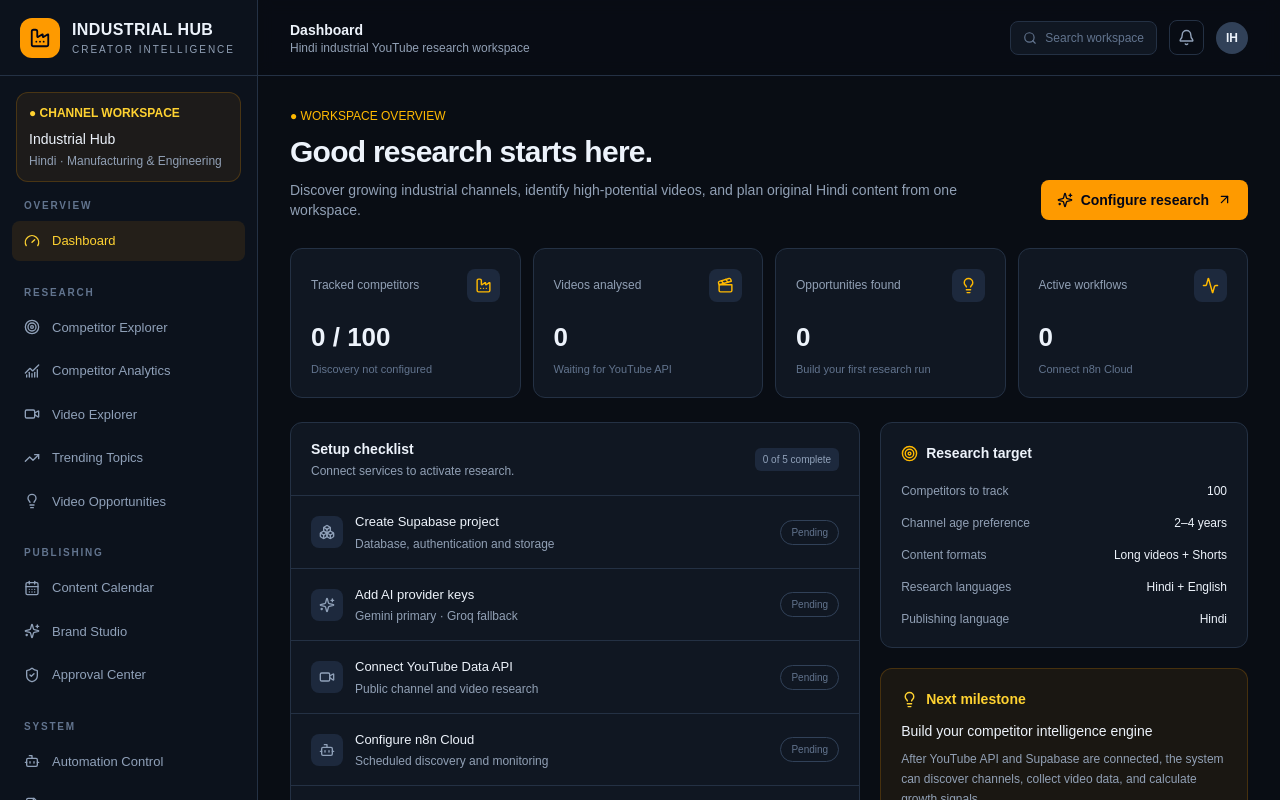
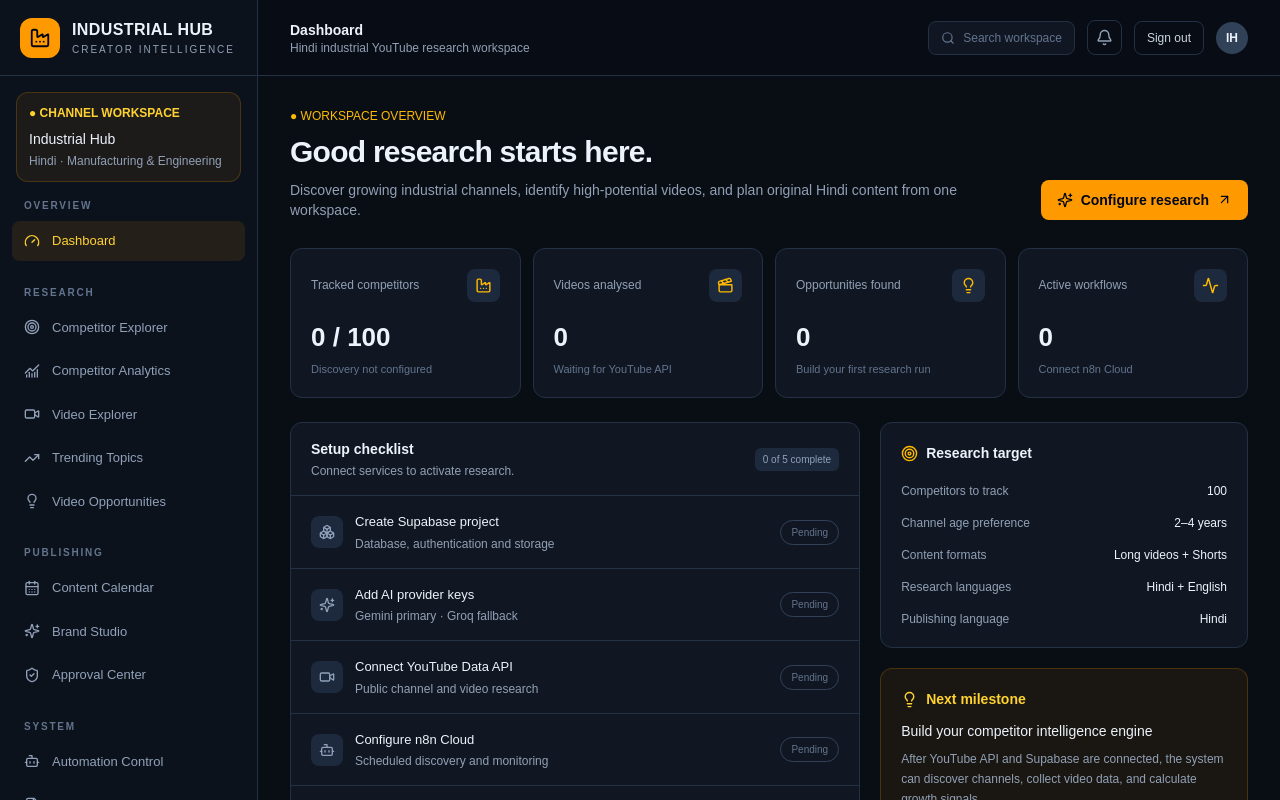
Before and after one commit to automationraks/yt-aiwithbhai, a Next.js app: page / in a window 1280 px wide. Shown: the top 800 px of the page. Built offline with nearby package versions, Linux system fonts and the light colour scheme.

Commit message:
Add dashboard sign out action

```diff
--- a/src/app/page.tsx
+++ b/src/app/page.tsx
@@ -1,15 +1,17 @@
 "use client";
 import { useState } from "react";
+import { useRouter } from "next/navigation";
+import { createSupabaseBrowserClient } from "@/lib/supabase/browser";
 import { Activity, ArrowUpRight, Bell, Bot, Boxes, CalendarDays, ChartNoAxesCombined, CheckCircle2, Clapperboard, Factory, FileText, Gauge, Lightbulb, Menu, Search, Settings2, ShieldCheck, Sparkles, Target, TrendingUp, Video, X } from "lucide-react";
 
 const groups=[{name:"Overview",items:[["Dashboard",Gauge]]},{name:"Research",items:[["Competitor Explorer",Target],["Competitor Analytics",ChartNoAxesCombined],["Video Explorer",Video],["Trending Topics",TrendingUp],["Video Opportunities",Lightbulb]]},{name:"Publishing",items:[["Content Calendar",CalendarDays],["Brand Studio",Sparkles],["Approval Center",ShieldCheck]]},{name:"System",items:[["Automation Control",Bot],["Reports",FileText],["Settings",Settings2]]}] as const;
 const metrics=[["Tracked competitors","0 / 100","Discovery not configured",Factory],["Videos analysed","0","Waiting for YouTube API",Clapperboard],["Opportunities found","0","Build your first research run",Lightbulb],["Active workflows","0","Connect n8n Cloud",Activity]] as const;
-export default function Home(){const[active,setActive]=useState("Dashboard");const[mobile,setMobile]=useState(false);return <main className="min-h-screen"><div className="flex min-h-screen">
+export default function Home(){const[active,setActive]=useState("Dashboard");const[mobile,setMobile]=useState(false);const router=useRouter();async function handleSignOut(){const supabase=createSupabaseBrowserClient();await supabase.auth.signOut();router.replace("/login");router.refresh();}return <main className="min-h-screen"><div className="flex min-h-screen">
 <aside className={`fixed inset-y-0 left-0 z-40 flex w-[258px] flex-col border-r border-[var(--border)] bg-[#0c121c] transition-transform lg:static lg:translate-x-0 ${mobile?"translate-x-0":"-translate-x-full"}`}><div className="flex h-[76px] items-center gap-3 border-b border-[var(--border)] px-5"><div className="flex h-10 w-10 items-center justify-center rounded-xl bg-amber-500 text-slate-950"><Factory size={22}/></div><div><div className="font-semibold tracking-wide">INDUSTRIAL HUB</div><div className="text-[10px] uppercase tracking-[.2em] text-[var(--muted)]">Creator intelligence</div></div><button onClick={()=>setMobile(false)} className="ml-auto lg:hidden"><X size={18}/></button></div>
 <div className="p-4"><div className="rounded-xl border border-amber-500/20 bg-amber-500/[.07] p-3"><div className="text-xs font-semibold text-amber-300">● CHANNEL WORKSPACE</div><div className="mt-2 text-sm font-medium">Industrial Hub</div><div className="mt-1 text-xs text-[var(--muted)]">Hindi · Manufacturing & Engineering</div></div></div>
 <nav className="flex-1 space-y-6 overflow-y-auto px-3 pb-5">{groups.map(g=><div key={g.name}><div className="mb-2 px-3 text-[10px] font-semibold uppercase tracking-[.18em] text-slate-500">{g.name}</div><div className="space-y-1">{g.items.map(([label,Icon])=><button key={label} onClick={()=>{setActive(label);setMobile(false)}} className={`flex w-full items-center gap-3 rounded-lg px-3 py-2.5 text-left text-[13px] ${active===label?"bg-amber-500/10 text-amber-300":"text-slate-400 hover:bg-white/[.04] hover:text-white"}`}><Icon size={16}/>{label}</button>)}</div></div>)}</nav><div className="border-t border-[var(--border)] p-4 text-xs text-slate-500"><ShieldCheck size={14} className="mr-2 inline"/>Owner approval required<div className="mt-1 text-[11px] text-slate-600">v0.1.0 · Initial workspace</div></div></aside>
 {mobile&&<button aria-label="Close menu overlay" onClick={()=>setMobile(false)} className="fixed inset-0 z-30 bg-black/60 lg:hidden"/>}
-<section className="min-w-0 flex-1"><header className="sticky top-0 z-20 flex h-[76px] items-center justify-between border-b border-[var(--border)] bg-[#090d14]/90 px-4 backdrop-blur md:px-8"><div className="flex items-center gap-3"><button onClick={()=>setMobile(true)} className="lg:hidden"><Menu size={20}/></button><div><div className="text-sm font-semibold">{active}</div><div className="hidden text-xs text-[var(--muted)] sm:block">Hindi industrial YouTube research workspace</div></div></div><div className="flex items-center gap-3"><div className="hidden items-center gap-2 rounded-lg border border-[var(--border)] bg-[var(--panel)] px-3 py-2 text-xs text-slate-500 md:flex"><Search size={14}/> Search workspace</div><button aria-label="Notifications" className="relative rounded-lg border border-[var(--border)] p-2 text-slate-400"><Bell size={17}/></button><div className="flex h-8 w-8 items-center justify-center rounded-full bg-slate-700 text-xs font-semibold">IH</div></div></header>
+<section className="min-w-0 flex-1"><header className="sticky top-0 z-20 flex h-[76px] items-center justify-between border-b border-[var(--border)] bg-[#090d14]/90 px-4 backdrop-blur md:px-8"><div className="flex items-center gap-3"><button onClick={()=>setMobile(true)} className="lg:hidden"><Menu size={20}/></button><div><div className="text-sm font-semibold">{active}</div><div className="hidden text-xs text-[var(--muted)] sm:block">Hindi industrial YouTube research workspace</div></div></div><div className="flex items-center gap-3"><div className="hidden items-center gap-2 rounded-lg border border-[var(--border)] bg-[var(--panel)] px-3 py-2 text-xs text-slate-500 md:flex"><Search size={14}/> Search workspace</div><button aria-label="Notifications" className="relative rounded-lg border border-[var(--border)] p-2 text-slate-400"><Bell size={17}/></button><button onClick={handleSignOut} className="rounded-lg border border-[var(--border)] px-3 py-2 text-xs text-slate-300 hover:bg-white/[.05]">Sign out</button><div className="flex h-8 w-8 items-center justify-center rounded-full bg-slate-700 text-xs font-semibold">IH</div></div></header>
 <div className="mx-auto max-w-[1440px] p-4 md:p-8"><div className="mb-7 flex flex-col justify-between gap-4 xl:flex-row xl:items-end"><div><div className="mb-2 text-xs text-amber-400">● WORKSPACE OVERVIEW</div><h1 className="text-2xl font-semibold tracking-tight md:text-[30px]">Good research starts here.</h1><p className="mt-2 max-w-2xl text-sm text-[var(--muted)]">Discover growing industrial channels, identify high-potential videos, and plan original Hindi content from one workspace.</p></div><button onClick={()=>setActive("Automation Control")} className="inline-flex w-fit items-center gap-2 rounded-lg bg-amber-500 px-4 py-2.5 text-sm font-semibold text-slate-950 hover:bg-amber-400"><Sparkles size={16}/>Configure research<ArrowUpRight size={15}/></button></div>
 <div className="grid gap-3 sm:grid-cols-2 xl:grid-cols-4">{metrics.map(([label,value,note,Icon])=><div key={label} className="rounded-xl border border-[var(--border)] bg-[var(--panel)] p-5"><div className="flex items-center justify-between"><span className="text-xs text-[var(--muted)]">{label}</span><span className="rounded-lg bg-slate-800 p-2 text-amber-400"><Icon size={17}/></span></div><div className="mt-4 text-[26px] font-semibold">{value}</div><div className="mt-1 text-[11px] text-slate-500">{note}</div></div>)}</div>
 <div className="mt-6 grid gap-5 xl:grid-cols-[1.55fr_1fr]"><div className="rounded-xl border border-[var(--border)] bg-[var(--panel)]"><div className="flex items-center justify-between border-b border-[var(--border)] px-5 py-4"><div><h2 className="text-sm font-semibold">Setup checklist</h2><p className="mt-1 text-xs text-[var(--muted)]">Connect services to activate research.</p></div><span className="rounded-md bg-slate-800 px-2 py-1 text-[10px] text-slate-400">0 of 5 complete</span></div><div className="divide-y divide-[var(--border)]">{[["Create Supabase project","Database, authentication and storage",Boxes],["Add AI provider keys","Gemini primary · Groq fallback",Sparkles],["Connect YouTube Data API","Public channel and video research",Video],["Configure n8n Cloud","Scheduled discovery and monitoring",Bot],["Set channel research keywords","Hindi + English industrial topics",Search]].map(([title,desc,Icon])=>{const I=Icon as typeof Boxes;return <div key={title as string} className="flex items-center gap-3 px-5 py-4"><div className="rounded-lg bg-slate-800 p-2 text-slate-400"><I size={16}/></div><div className="min-w-0 flex-1"><div className="text-[13px] font-medium">{title as string}</div><div className="mt-1 text-xs text-[var(--muted)]">{desc as string}</div></div><span className="rounded-full border border-slate-700 px-2.5 py-1 text-[10px] text-slate-500">Pending</span></div>})}</div></div>
```
